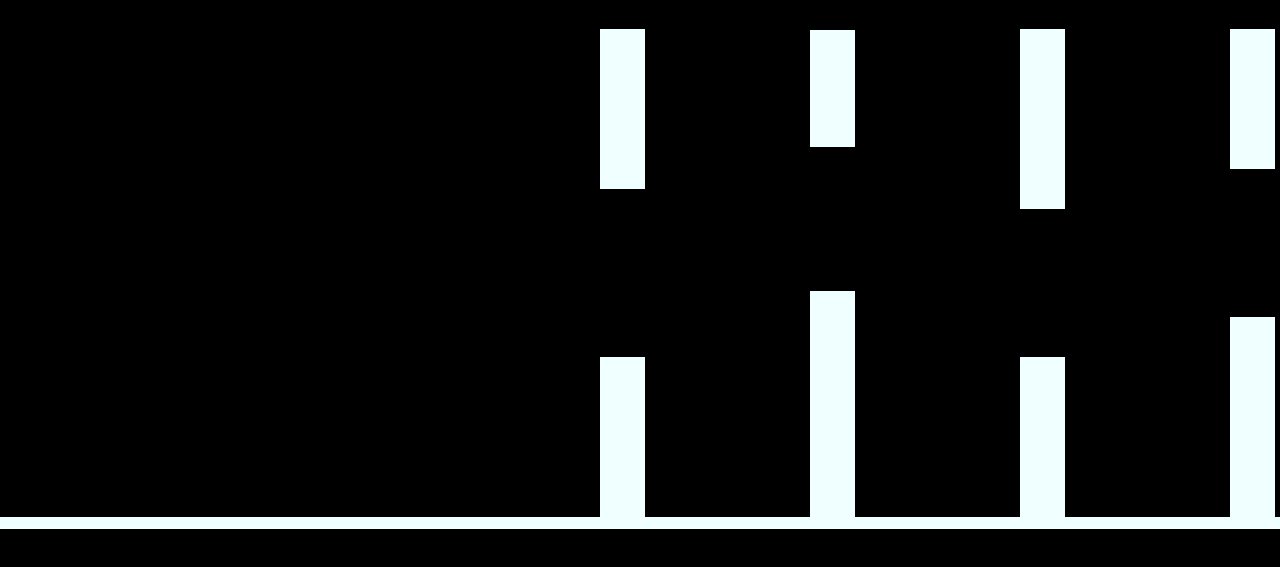
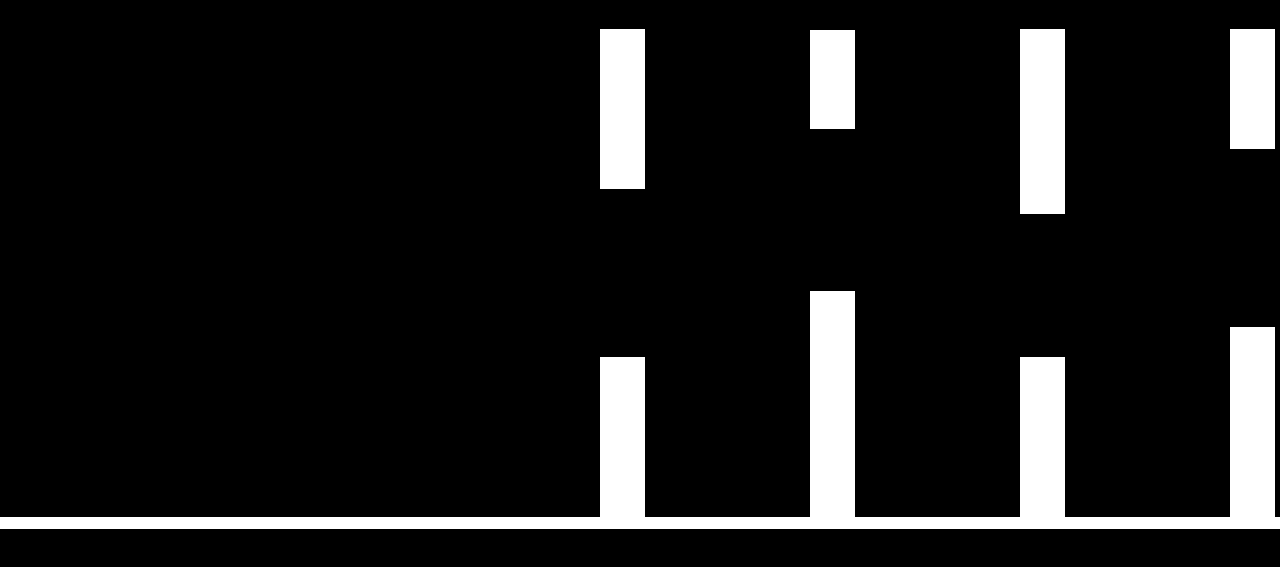
Before and after one commit to govindup63/AestheticFlappy, a plain HTML site: page index.html in a window 1280 px wide. Shown: the part 83-650 px from the top of the page. Drawn offline with nearby package versions, Linux system fonts and the light colour scheme.

Commit message:
Update style.css

```diff
--- a/style.css
+++ b/style.css
@@ -30,7 +30,7 @@ h1{
 }
 
 #obstacle1{
-    background-color: azure;
+    background-color: white;
     height: 160px;
     width: 45px;
     position: absolute;
@@ -38,7 +38,7 @@ h1{
     left: var(--left1);
 }
 #obstacle2{
-    background-color: azure;
+    background-color: white;
     height: 160px;
     width: 45px;
     position: absolute;
@@ -46,15 +46,15 @@ h1{
     left: var(--left1);
 }
 #obstacle3{
-    background-color: azure;
-    height: 117px;
+    background-color: white;
+    height: 99px;
     width: 45px;
     position: absolute;
     top: 112.5px;
     left: var(--left2);
 }
 #obstacle4{
-    background-color: azure;
+    background-color: white;
     height: 226px;
     width: 45px;
     position: absolute;
@@ -62,15 +62,15 @@ h1{
     left: var(--left2);
 }
 #obstacle5{
-    background-color: azure;
-    height: 180px;
+    background-color: white;
+    height: 185px;
     width: 45px;
     position: absolute;
     top: 112px;
     left: var(--left3);
 }
 #obstacle6{
-    background-color: azure;
+    background-color: white;
     height: 160px;
     width: 45px;
     position: absolute;
@@ -78,23 +78,23 @@ h1{
     left: var(--left3);
 }
 #obstacle7{
-    background-color: azure;
-    height: 140px;
+    background-color: white;
+    height: 120px;
     width: 45px;
     position: absolute;
     top: 112px;
     left: var(--left4);
 }
 #obstacle8{
-    background-color: azure;
-    height: 200px;
+    background-color: white;
+    height: 190px;
     width: 45px;
     position: absolute;
-    top:400px;
+    top: 410px;
     left: var(--left4);
 }
 .line{
-    background-color: azure;
+    background-color: white;
     height: 12px;
     width: 100%;
     position: absolute;
```
